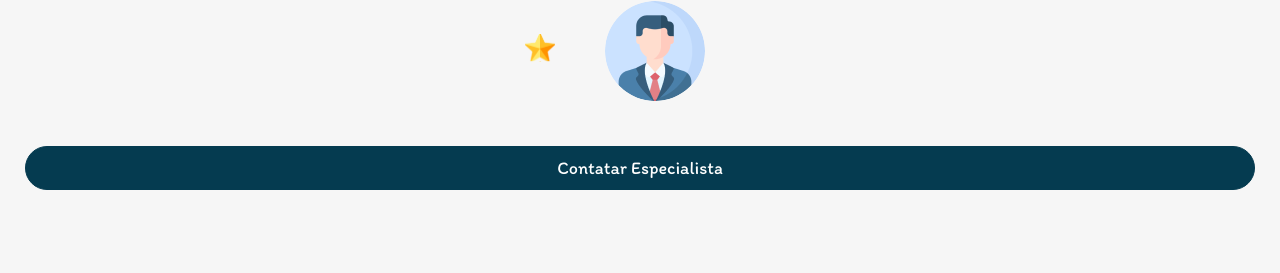
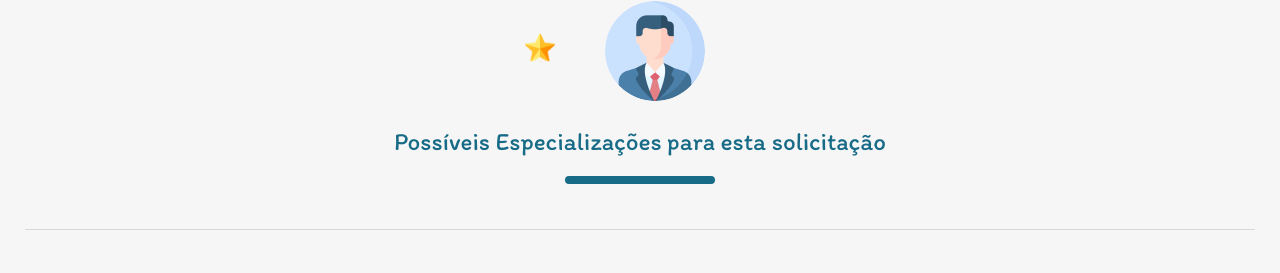
Before and after one commit to RA4Z/server-of-business, a React (Create React App) app: page /info/1/1 in a window 1280 px wide. Shown: the part 271-544 px from the top of the page. Built offline with nearby package versions, Linux system fonts and the light colour scheme; no server answers; the database is empty; sample sign-in values are in the browser's storage.

Commit message:
Mostrando as especializações necessárias e que o usuário possui

```diff
--- a/src/pages/Info/Info.module.scss
+++ b/src/pages/Info/Info.module.scss
@@ -104,3 +104,29 @@
     gap: 20px;
     flex-wrap: wrap-reverse;
 }
+
+.titulo_cargos {
+    color: $secondary;
+    text-align: center;
+    list-style-type: none;
+    font-size: calc(17px + 1vmin);
+}
+
+.cargos_armazenados {
+    display: flex;
+    flex-direction: row;
+    justify-content: center;
+    gap: 10px;
+    flex-wrap: wrap;
+    margin: 20px;
+}
+
+.especializacao {
+    color: $color;
+    background-color: $secondary;
+    min-width: 150px;
+    padding: 4px 8px 4px 8px;
+    text-align: center;
+    border-radius: 10px;
+    list-style-type: none;
+}
--- a/src/pages/Info/index.tsx
+++ b/src/pages/Info/index.tsx
@@ -11,7 +11,7 @@ import UserIMG from 'images/user.png'
 import styles from './Info.module.scss'
 
 import { atualizarInfoService, infoSolicitado, infoUser } from 'services/firestore';
-import { Dialog, DialogActions, DialogContent, DialogContentText, DialogTitle, Snackbar } from '@mui/material';
+import { Dialog, DialogActions, DialogContent, DialogContentText, DialogTitle, Divider, Snackbar } from '@mui/material';
 import { info_especialistas, info_servicos } from 'utils/infos';
 import { User_Interface } from 'types/User';
 import { auth } from 'config/firebase';
@@ -78,8 +78,9 @@ export default function Info(usuarioLogado: User_Interface) {
 
     const info = {
         titulo: categoria === 'users' ? user.nome : service.titulo,
+        cargos: categoria === 'users' ? user.cargos : service.cargos,
+        imagem: categoria === 'users' ? user.avatar : service.imagem,
         descricao: aba_atual.descricao,
-        imagem: categoria === 'users' ? user.avatar : service.imagem,
         premium: aba_atual.premium,
         cargo: categoria === 'users' ? user.cargos[0] : '',
         estrelas: categoria === 'users' ? user.estrelas.toFixed(2) : '',
@@ -183,6 +184,15 @@ export default function Info(usuarioLogado: User_Interface) {
                             </>
                         }
                     </div>
+                    <li className={styles.titulo_cargos}>{categoria === 'users' ? 'Especializações deste usuário' : 'Possíveis Especializações para esta solicitação'}</li>
+                    <div className={styles.cargos_armazenados}>
+                        {info.cargos.map((cargo, index) => (
+                            <div className={styles.especializacao} key={index}>
+                                <li>{cargo}</li>
+                            </div>
+                        ))}
+                    </div>
+                    <Divider style={{ width: '100%', margin: 25 }}></Divider>
                     {categoria === 'users' ? <p>{info.descricao}</p> : ''}
                 </div>
                 {(categoria === 'services' && info.idContratado === usuarioLogado.id) ?
```
